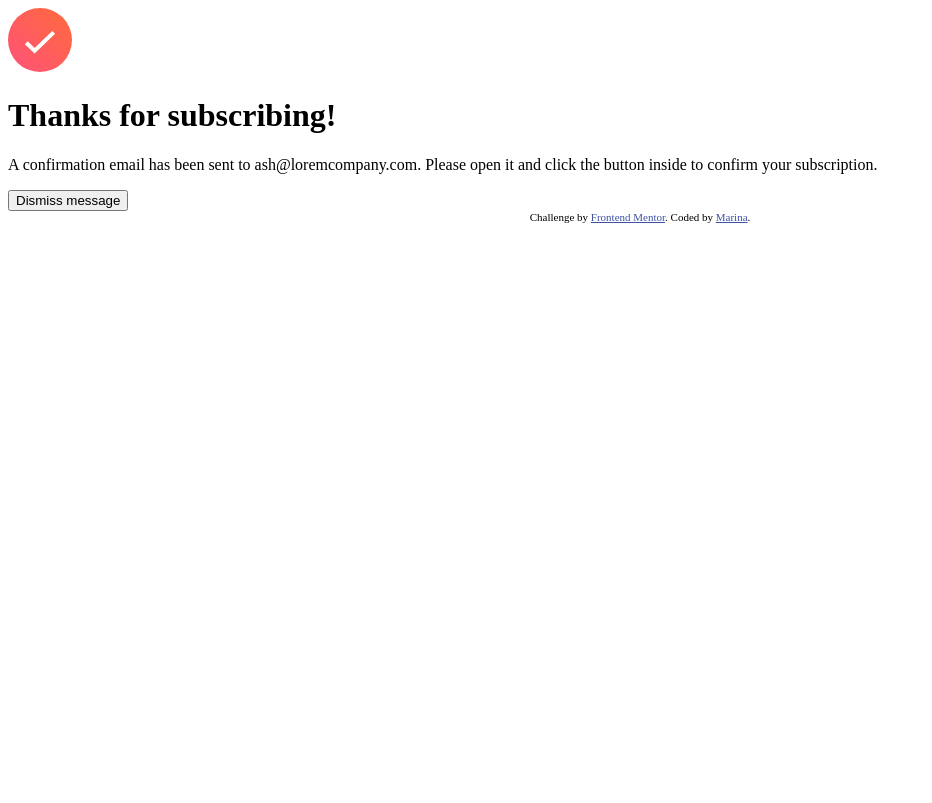
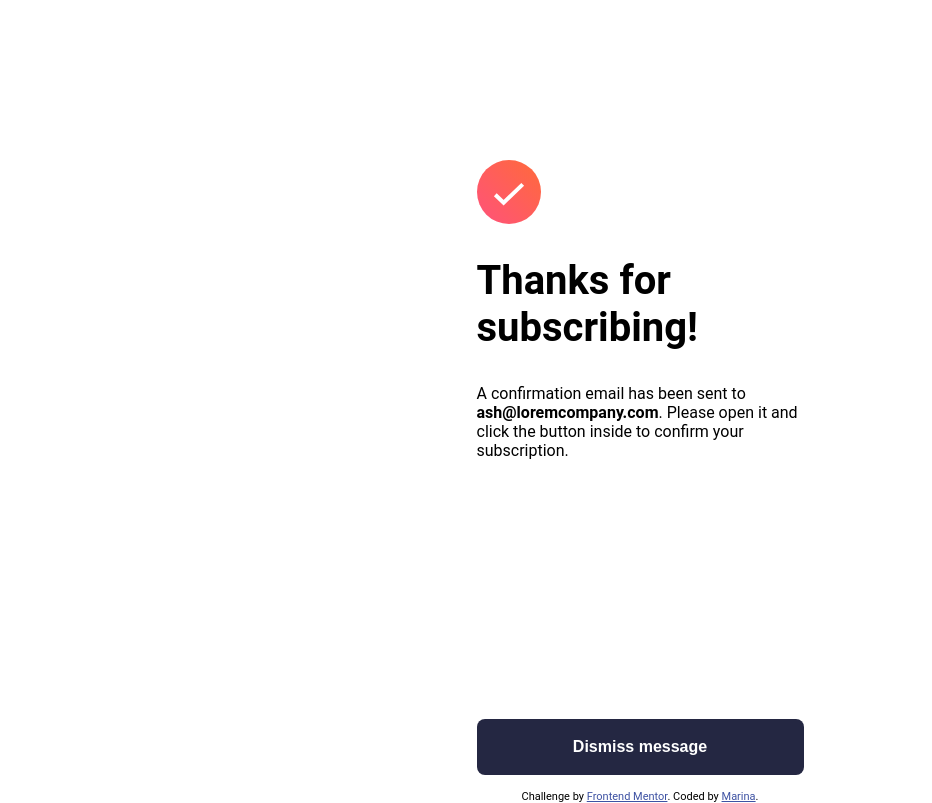
Before and after one commit to marinaongithub/frontendfriday-newsletter-sign-up-with-success-message, a plain HTML site: page success.html in a window 1280 px wide. Shown: the whole page, without its empty margins (0-932 px from the left). Drawn offline with Linux system fonts and the light colour scheme.

Commit message:
Added styling success page

```diff
--- a/style.css
+++ b/style.css
@@ -8,16 +8,25 @@ body {
   height: 100vh;
 }
 
+.container {
+  display: flex;
+  flex-direction: column;
+  width: 375px;
+  height: 842px;
+  margin: auto;
+
+}
+
 img {
   display: block;
   margin-left: auto;
   margin-right: auto;
 }
 
-main {
+#stay-updated {
   width: 327px;
   height: 478px;
-  margin: auto;
+  margin: 0px auto;
 }
 
 h1 {
@@ -55,7 +64,22 @@ label {
   font-weight: 400;
 }
 
-#subscribe {
+main {
+  padding-top: 160px;
+  margin: auto;
+  width: 327px;
+}
+
+#success-icon {
+  margin-left: 0px;
+}
+
+#thanks {
+  margin-bottom: 240px; ;
+  height: 304px;
+}
+
+.button {
   width: 327px;
   height: 56px;
   border-radius: 8px;
--- a/success.html
+++ b/success.html
@@ -5,6 +5,7 @@
   <meta name="viewport" content="width=device-width, initial-scale=1.0"> <!-- displays site properly based on user's device -->
 
   <link rel="icon" type="image/png" sizes="32x32" href="./assets/images/favicon-32x32.png">
+  <link rel="stylesheet" href="./style.css">
 
   <title>Frontend Mentor | Newsletter sign-up form with success message</title>
 
@@ -18,15 +19,18 @@
 
   <!-- Success message start -->
   <main>
-    <img src="assets/images/icon-success.svg" alt="Success icon" width="64" height="64">
-    <h1>Thanks for subscribing!</h2>
+    <section id="thanks">
+      <img src="assets/images/icon-success.svg" alt="Success icon" id="success-icon" width="64" height="64">
+      <h1>Thanks for subscribing!</h2>
 
-    <p>A confirmation email has been sent to ash@loremcompany.com.
-      Please open it and click the button inside to confirm your subscription.</p>
+      <p>A confirmation email has been sent to <strong>ash@loremcompany.com</strong>.
+        Please open it and click the button inside to confirm your subscription.</p>
+    </section>
 
     <form action="index.html">
-        <input type="submit" value="Dismiss message">
+      <input type="submit" class="button" value="Dismiss message">
     </form>
+
   </main>
 
 
```
Also changed, not shown: index.html (+5 -5 lines).
